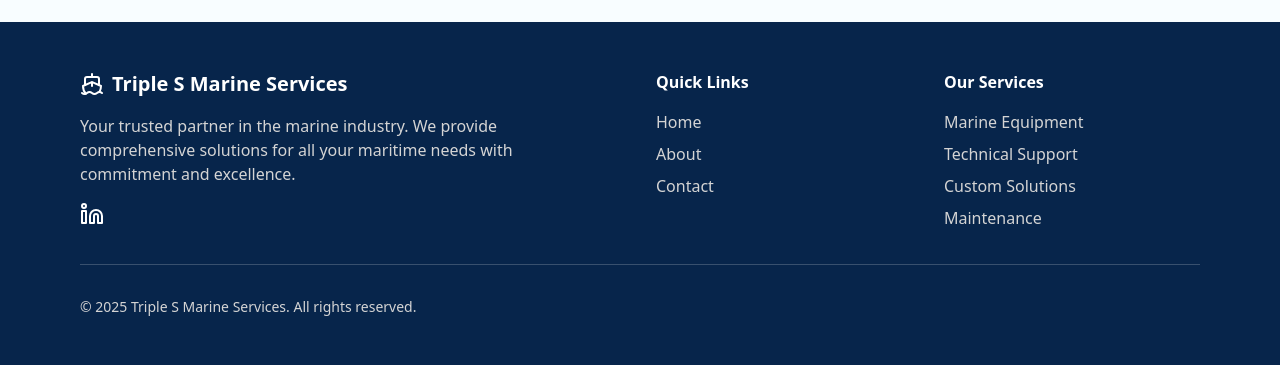
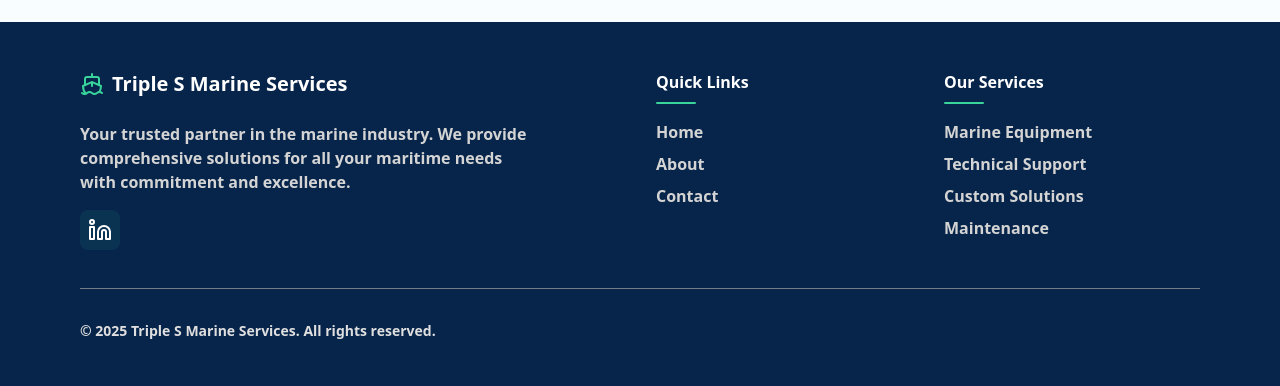
Before and after one commit to faressuliman/triple-s, a React (Vite) app: page / in a window 1280 px wide. Shown: the part 3326-3712 px from the top of the page. Before the commit the page ends 3691 px from the top, so only its background shows below. Built offline with nearby package versions, Linux system fonts and the light colour scheme.

Commit message:
Refactored ProcessSection and Footer components for improved styling; updated Navbar border thickness

```diff
--- a/src/components/home/ProcessSection.tsx
+++ b/src/components/home/ProcessSection.tsx
@@ -6,14 +6,22 @@ const ProcessSection = () => {
   const containerVariants = {
     hidden: { opacity: 1 },
     show: {
-      opacity: 1,
-      transition: { staggerChildren: 0.15, delayChildren: 0.05 },
+      transition: {
+        staggerChildren: 0.05,
+      },
     },
   } as const;
 
   const cardVariants = {
-    hidden: { opacity: 0, y: 24, scale: 0.96 },
-    show: { opacity: 1, y: 0, scale: 1 },
+    hidden: { opacity: 0, y: -10 },
+    show: {
+      opacity: 1,
+      y: 0,
+      transition: {
+        duration: 0.5,
+        ease: "easeOut",
+      },
+    },
   } as const;
 
   // RENDER
@@ -22,7 +30,6 @@ const ProcessSection = () => {
       key={title}
       variants={cardVariants}
       className="relative rounded-lg border border-[#CEF3FF] bg-white p-6 transition-all duration-300 transform hover:scale-101 hover:-translate-y-2 shadow-lg hover:shadow-indigo-300 hover:shadow-xl hover:cursor-default"
-      transition={{ duration: 0.2 }}
       whileTap={{ scale: 0.98 }}
     >
       <div className="flex items-center gap-3 mb-4">
@@ -38,7 +45,7 @@ const ProcessSection = () => {
       </div>
       <p className="text-[#4B6F9B] leading-relaxed">{description}</p>
     </motion.div>
-  ))
+  ));
 
   return (
     <section className="pt-16 pb-24 bg-[#EEF6FB]">
@@ -50,7 +57,9 @@ const ProcessSection = () => {
           viewport={{ once: true, amount: 0.01 }}
           transition={{ duration: 0.8 }}
         >
-          <h2 className="md:text-3xl text-2xl font-bold text-[#07254B]">How We Deliver Projects</h2>
+          <h2 className="md:text-3xl text-2xl font-bold text-[#07254B]">
+            How We Deliver Projects
+          </h2>
         </motion.div>
 
         <motion.div
@@ -61,7 +70,7 @@ const ProcessSection = () => {
           viewport={{ once: true, amount: 0.01 }}
         >
           <p className="md:text-lg text-base max-w-2xl mx-auto text-[#4B6F9B]">
-            From requirements and engineering to procurement, delivery and long‑term support.
+            From requirements and engineering to procurement, delivery and long-term support.
           </p>
         </motion.div>
 
@@ -85,8 +94,6 @@ const ProcessSection = () => {
             {renderProcesses}
           </motion.div>
         </div>
-
-
       </div>
     </section>
   );
--- a/src/layout/Footer.tsx
+++ b/src/layout/Footer.tsx
@@ -5,15 +5,15 @@ const Footer = () => {
   return (
     <div className="bg-[#07254B] text-[#d4d4d4] md:px-12 px-6">
       <div className="mx-auto px-4 sm:px-6 md:px-0 lg:px-8 py-12">
-        <div className="flex flex-col lg:grid lg:grid-cols-4  gap-8">
+        <div className="flex flex-col lg:grid lg:grid-cols-4 gap-8">
 
           {/* Company Info */}
           <div className="md:col-span-2">
-            <div className="flex items-center max-w-md space-x-2 mb-4 text-white">
-              <Ship />
+            <div className="flex items-center max-w-md space-x-2 mb-6 text-white">
+              <Ship className="text-[#38d49c]"/>
               <span className="text-xl font-bold text-white">Triple S Marine Services</span>
             </div>
-            <p className="text-[#d4d4d4] mb-4 max-w-md">
+            <p className="text-[#d4d4d4] mb-4 max-w-md font-semibold">
               Your trusted partner in the marine industry. We provide comprehensive
               solutions for all your maritime needs with commitment and excellence.
             </p>
@@ -22,18 +22,19 @@ const Footer = () => {
                 href="https://linkedin.com"
                 target="_blank"
                 rel="noopener noreferrer"
-                className="inline-block"
+                className="inline-block rounded-lg bg-[#0A3251] p-2 hover:bg-[#0E5A6C] transition-colors duration-300 group"
                 aria-label="Visit our LinkedIn page"
               >
-                <Linkedin className="h-6 w-6 text-white hover:text-[#38D49C] transition-colors duration-300" />
+                <Linkedin className="h-6 w-6 text-white group-hover:text-[#38d49c]" />
               </a>
             </div>
           </div>
 
           {/* Quick Links */}
           <div>
-            <h3 className="text-white font-semibold mb-4">Quick Links</h3>
-            <ul className="space-y-2">
+            <h3 className="text-white font-bold mb-2">Quick Links</h3>
+            <div className="w-10 h-0.5 bg-[#38D49C] mb-4 rounded"></div>
+            <ul className="space-y-2 font-semibold">
               <li>
                 <Link to="/" className="text-[#d4d4d4] hover:text-[#38D49C] duration-300">Home</Link>
               </li>
@@ -48,8 +49,9 @@ const Footer = () => {
 
           {/* Services */}
           <div>
-            <h3 className="font-semibold mb-4 text-white">Our Services</h3>
-            <ul className="space-y-2 text-[#d4d4d4]">
+            <h3 className="font-bold mb-2 text-white">Our Services</h3>
+            <div className="w-10 h-0.5 bg-[#38D49C] mb-4 rounded"></div>
+            <ul className="space-y-2 text-[#d4d4d4] font-semibold">
               <li>Marine Equipment</li>
               <li>Technical Support</li>
               <li>Custom Solutions</li>
@@ -59,9 +61,9 @@ const Footer = () => {
         </div>
 
         {/* The bottom copyright section */}
-        <div className="border-t border-[#38506E] mt-8 pt-8">
+        <div className="border-t border-[#747d88] mt-8 pt-8">
           <div className="flex justify-center md:justify-start">
-            <p className="text-[#d4d4d4] text-sm">
+            <p className="text-[#e0dfdf] text-sm font-semibold">
               © 2025 Triple S Marine Services. All rights reserved.
             </p>
           </div>
--- a/src/layout/Navbar.tsx
+++ b/src/layout/Navbar.tsx
@@ -57,7 +57,7 @@ const Navbar = () => {
           id="navbar-default"
         >
           <ul className={`
-            font-medium flex flex-col p-4 md:p-0 mt-4 border border-[#75afd8] rounded-lg
+            font-medium flex flex-col p-4 md:p-0 mt-4 border-2 border-[#75afd8] rounded-lg
             md:bg-transparent bg-[#07254B] md:flex-row md:space-x-8 rtl:space-x-reverse
             md:mt-0 md:border-0
             transform transition-all duration-300 ease-in-out
```
